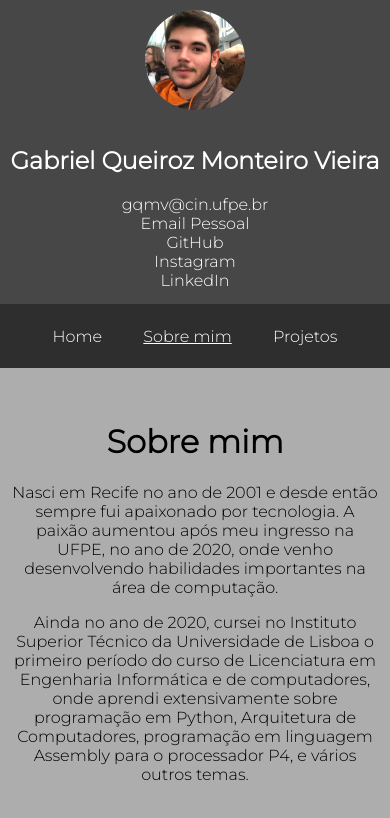
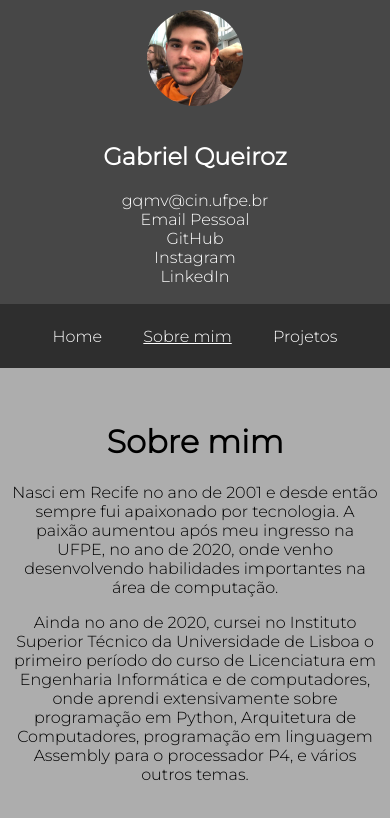
Before and after one commit to gqmv/ic-projetoweb, a plain HTML site: page about.html in a window 390 px wide. Drawn offline with Linux system fonts and the light colour scheme.

Commit message:
Improved responsivenes. - Changed instances the full name to first name + middle name. - Changed the profile picture dimentions to relative measument unit.

```diff
--- a/about.html
+++ b/about.html
@@ -6,7 +6,7 @@
     <meta name="viewport" content="width=device-width, initial-scale=1.0">
     <link rel="preconnect" href="https://fonts.gstatic.com">
     <link href="https://fonts.googleapis.com/css2?family=Montserrat:wght@100;300&display=swap" rel="stylesheet">
-    <title>Gabriel Queiroz Monteiro Vieira</title>
+    <title>Gabriel Queiroz</title>
     <link rel="stylesheet" href="main.css">
 </head>
 
@@ -15,7 +15,7 @@
         <header class="header">
             <div class="header-content">
                 <img src="./assets/profile.jpg" class="profilepic">
-                <h2>Gabriel Queiroz Monteiro Vieira</h2>
+                <h2>Gabriel Queiroz</h2>
                 <a href="mailto:gqmv@cin.ufpe.br" target="_blank" class="nodecor-link">gqmv@cin.ufpe.br</a>
                 <a href="mailto:gabriel.qmv@icloud.com" target="_blank" class="nodecor-link">Email Pessoal</a>
                 <a href="https://github.com/gqmv/" target="_blank" class="nodecor-link">GitHub</a>
--- a/main.css
+++ b/main.css
@@ -34,8 +34,8 @@ html, body {
 
 .profilepic {
     border-radius: 50%;
-    width: 100px;
-    height: 100px;
+    width: 6rem;
+    height: 6rem;
     margin-bottom: 1rem;
 }
 
```
Also changed, not shown: index.html (+2 -2 lines), projects.html (+2 -2 lines).
